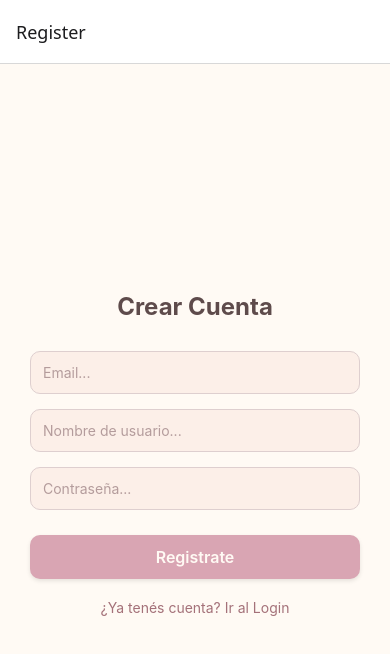
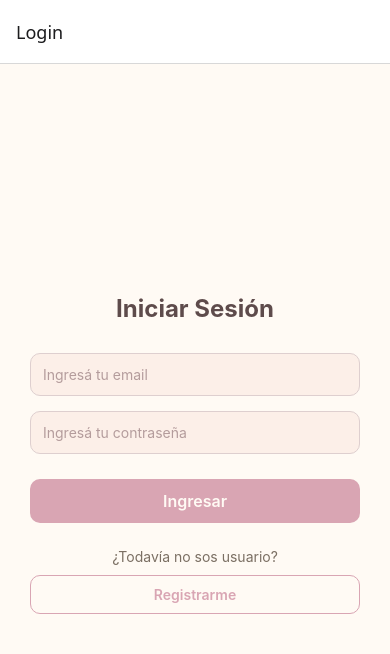
Before and after one commit to martinaFCovaro/ProyectoIntegrador-RN, a React Native app in the folder PI-ReactNative/: screen / in a window 390 px wide. Shown: the top 654 px of the page. Built offline with nearby package versions, Linux system fonts and the light colour scheme; no server answers.

Commit message:
Corrección

```diff
--- a/PI-ReactNative/src/navigation/StackNavigation.js
+++ b/PI-ReactNative/src/navigation/StackNavigation.js
@@ -10,8 +10,8 @@ const Stack = createNativeStackNavigator();
 export default function StackNavigation() {
   return (
     <Stack.Navigator>
+      <Stack.Screen name='Login' component={Login} />
       <Stack.Screen name='Register' component={Register} />
-      <Stack.Screen name='Login' component={Login} />
       <Stack.Screen name='Tab' component={BottomTabs} options={{ headerShown: false }} />
     </Stack.Navigator>
   );
```
